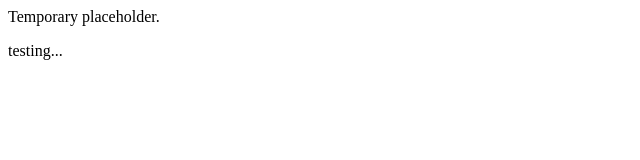
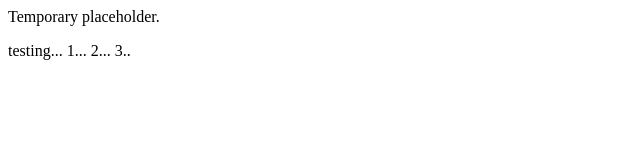
Before and after one commit to Ethan-Chamberlain/Ethan-Chamberlain.github.io, a plain HTML site: page index.html in a window 1280 px wide. Shown: the full height of the page, 0-640 px from the left. Drawn offline with Linux system fonts and the light colour scheme.

Commit message:
git test

```diff
--- a/index.html
+++ b/index.html
@@ -1,2 +1,2 @@
 <p>Temporary placeholder.</p>
-<p>testing...</p>
+<p>testing... 1... 2... 3..</p>
```
